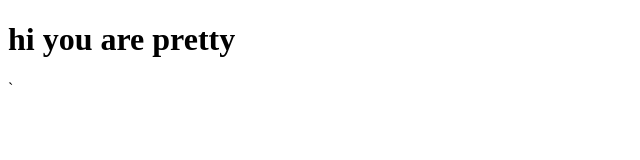
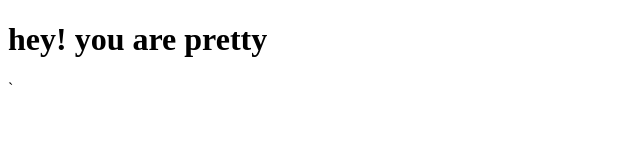
Before and after one commit to Alfey-jackson/gitdemo, a plain HTML site: page sample.html in a window 1280 px wide. Shown: the whole page, without its empty margins (0-640 px from the left). Drawn offline with Linux system fonts and the light colour scheme.

Commit message:
new file version2

```diff
--- a/sample.html
+++ b/sample.html
@@ -4,6 +4,6 @@
 	<title>welcome</title>
 </head>
 <body>
-	<h1>hi you are pretty</h1>
+	<h1>hey! you are pretty</h1>
 </body>
 </html>`
```
